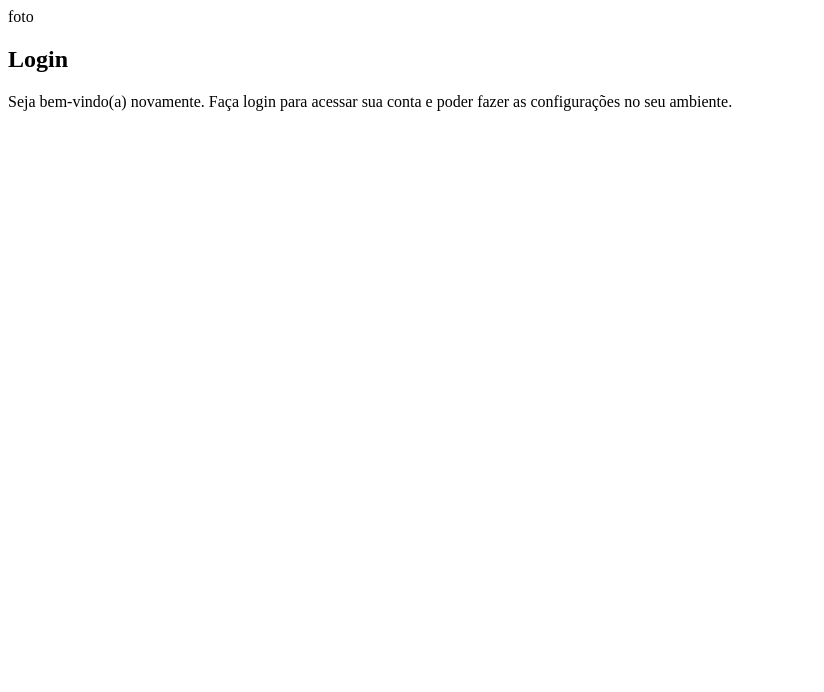
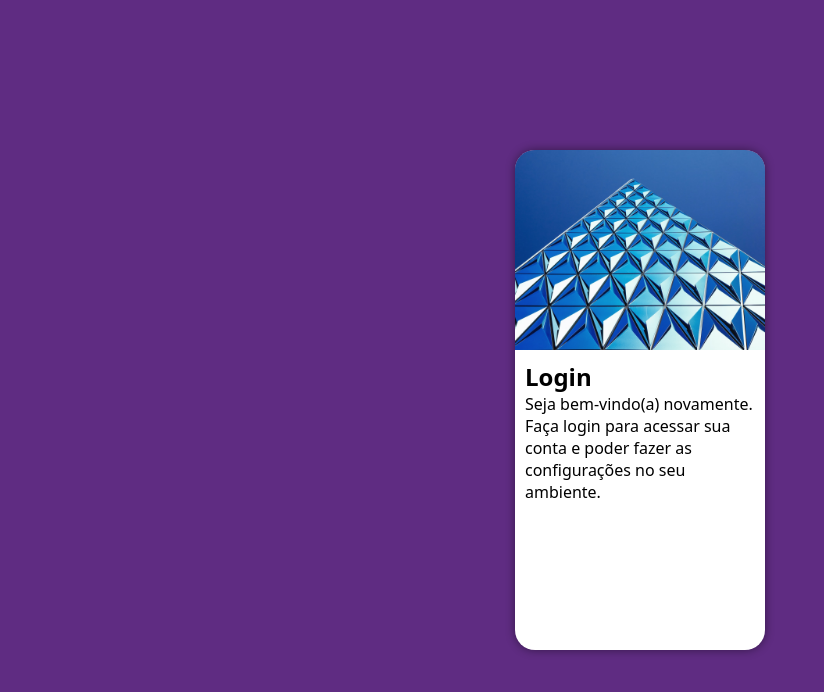
Before and after one commit to rafaelpsantos28/projeto-logim, a plain HTML site: page index.html in a window 1280 px wide. Shown: the whole page, without its empty margins (0-824 px from the left). Drawn offline with Linux system fonts and the light colour scheme.

Commit message:
aplicando estilos

```diff
--- a/estilos/style.css
+++ b/estilos/style.css
@@ -5,3 +5,44 @@
     verde:#49a09d
     lilas: #5f2c82
  */
+
+ * {
+    font-family: system-ui, -apple-system, BlinkMacSystemFont, 'Segoe UI', Roboto, Oxygen, Ubuntu, Cantarell, 'Open Sans', 'Helvetica Neue', sans-serif;
+    padding: 0px;
+    margin: 0px;
+    box-sizing: border-box;
+ }
+ body, html {
+    background-color: #5f2c82;
+    height: 100vh;
+    width: 100vw;
+ }
+ main {
+    position: relative;
+    height: 100vh;
+    width: 100vw;
+ }
+ section#login {
+    position: absolute;
+    top: 50%;
+    left: 50%;
+    transform: translate(-50%, -50%);
+    overflow: hidden;
+
+    background-color: white;
+    width: 250px;
+    height: 500px;
+    border-radius: 20px;
+    box-shadow: 0px 0px 10px rgba(0, 0, 0, 0.452);
+ }
+ section#login > div#imagem {
+    display: block;
+    background: #5f2c82 url(../imagens/pexels-scott-webb-139198\ \(1\).jpg) no-repeat;
+    background-size: cover;
+    background-position: bottom center;
+    height: 200px;
+ }
+ section#login > div#formulario {
+    display: block;
+    padding: 10px;
+ }
--- a/index.html
+++ b/index.html
@@ -11,7 +11,6 @@
     <main>
         <section id="login">
             <div id="imagem">
-                foto
             </div>
             <div id="formulario">
                 <h1>Login</h1>
```
